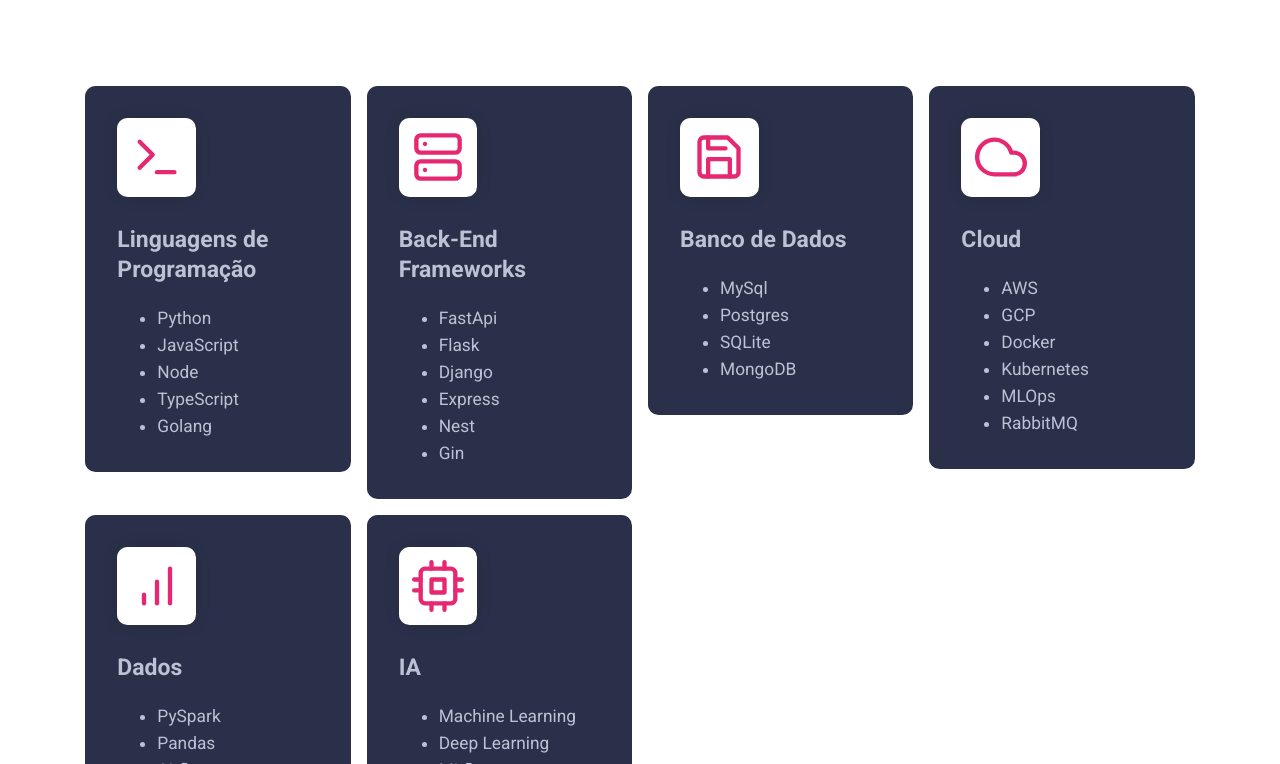
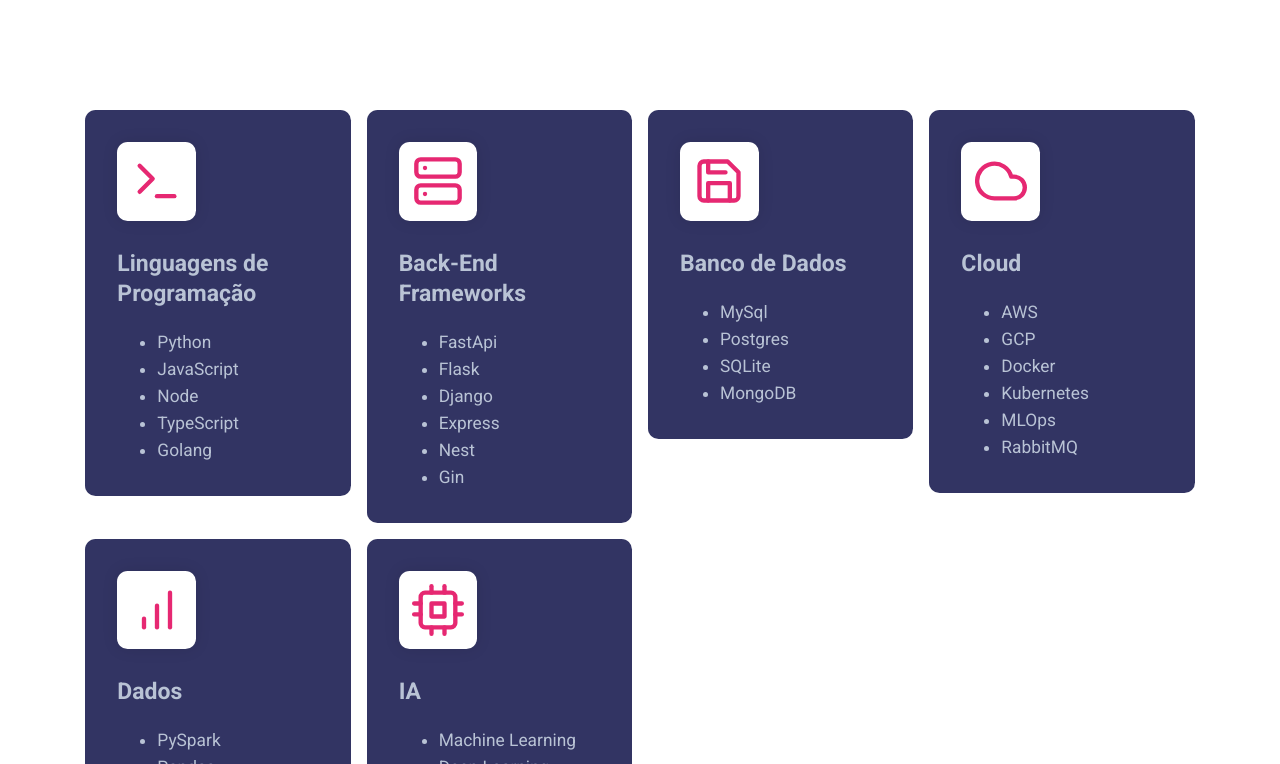
Before and after one commit to Marcoslsl/Portfolio, a React (Create React App) app: page / in a window 1280 px wide. Shown: the part 3676-4440 px from the top of the page. Built offline with nearby package versions, Linux system fonts and the light colour scheme.

Commit message:
feat: change css style

```diff
--- a/src/App.css
+++ b/src/App.css
@@ -276,7 +276,7 @@
   gap: 32px;
   flex: 1 0 0;
   border-radius: 10.6px;
-  background: #2a3049;
+  background: rgba(28, 30, 83, 0.9);
   min-height: 250px;
 }
 .skills--section--card:hover {
--- a/src/Pages/Home/Experience.jsx
+++ b/src/Pages/Home/Experience.jsx
@@ -16,6 +16,7 @@
             <br />
             <br />
             <h4>Principais Projetos</h4>
+            <br />
             <ul>
               <li>
                 <span>
```
